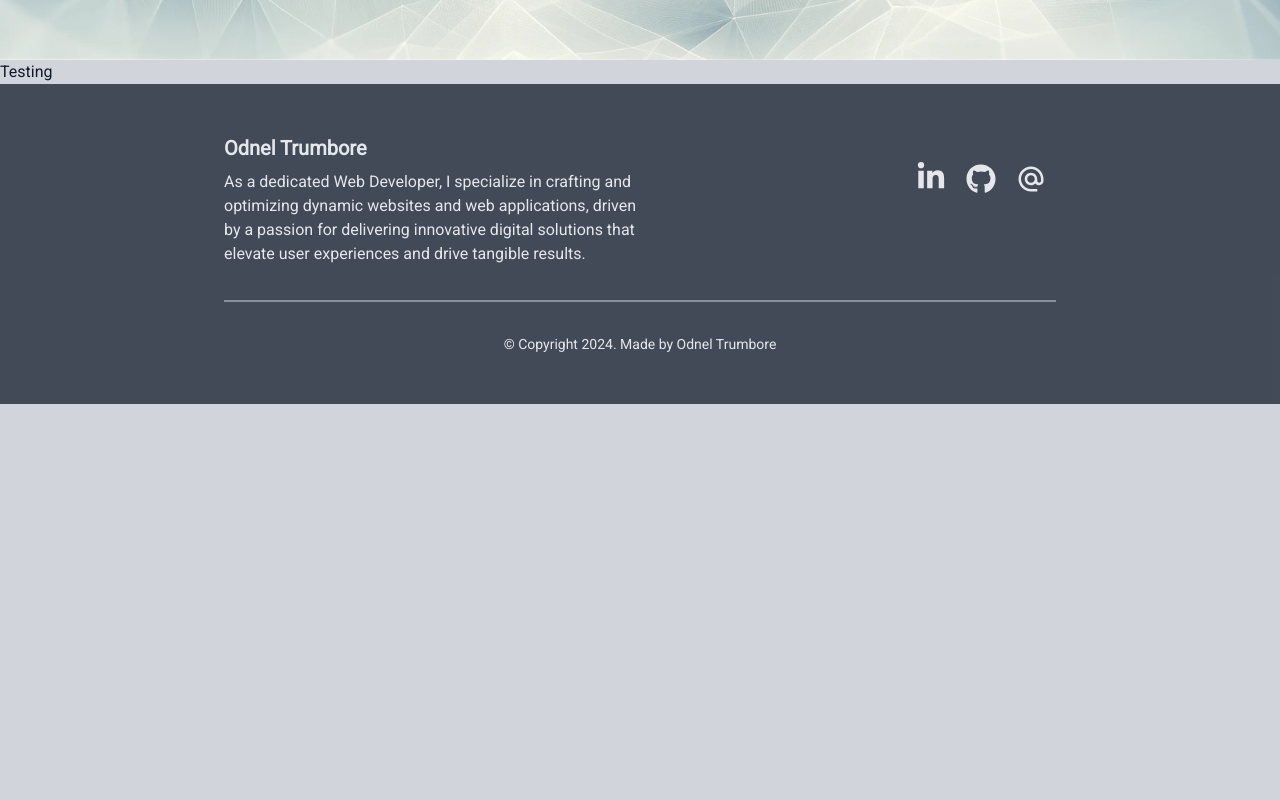
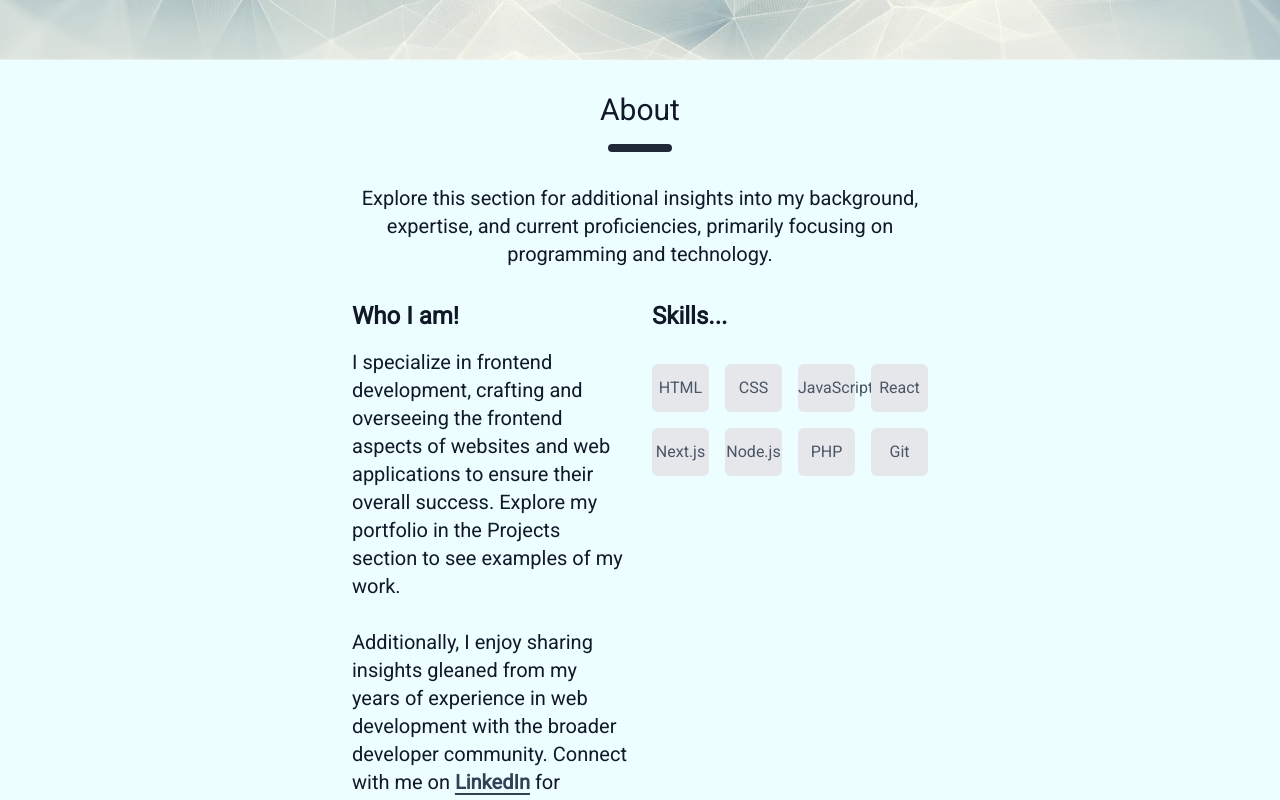
Before and after one commit to otrumbore/portfolio.v2, a Next.js app: page / in a window 1280 px wide. Shown: the part 740-1540 px from the top of the page. Before the commit the page ends 1144 px from the top, so only its background shows below. Built offline with nearby package versions, Linux system fonts and the light colour scheme.

Commit message:
adding about section

```diff
--- a/app/page.js
+++ b/app/page.js
@@ -1,7 +1,9 @@
+import About from '../components/about';
+
 export default function Home() {
 	return (
 		<div className=''>
-			<div>Testing</div>
+			<About />
 		</div>
 	);
 }
--- /dev/null
+++ b/components/about.jsx
@@ -0,0 +1,100 @@
+'use client';
+
+import React, { useState, useEffect } from 'react';
+import { motion } from 'framer-motion';
+import { useInView } from 'react-intersection-observer';
+
+const About = () => {
+	const [isVisible, setIsVisible] = useState(false);
+	const { ref, inView } = useInView({
+		triggerOnce: true,
+		threshold: 0.25,
+	});
+	const skills = [
+		'HTML',
+		'CSS',
+		'JavaScript',
+		'React',
+		'Next.js',
+		'Node.js',
+		'PHP',
+		'Git',
+	];
+
+	useEffect(() => {
+		if (inView) {
+			setIsVisible(true);
+		}
+	}, [inView]);
+
+	return (
+		<div name='about' id='about' className='relative'>
+			<div ref={ref} className='p-8 bg-cyan-50 min-h-screen h-auto'>
+				<motion.div
+					initial={{ opacity: 0, y: -50 }} // Initial opacity and y position (above)
+					animate={{ opacity: isVisible ? 1 : 0, y: isVisible ? 0 : -50 }} // Fade in when isVisible is true
+					transition={{ duration: 0.5 }} // Transition duration
+				>
+					<h3 className='text-3xl text-center'>About</h3>
+					<span className='w-full flex justify-center p-4'>
+						<hr className='border-4 w-[4rem] border-gray-800 rounded-lg' />
+					</span>
+
+					<div className='w-full flex justify-center'>
+						<div className='w-full p-4 lg:w-1/2'>
+							<p className='text-center mb-8 text-xl'>
+								Explore this section for additional insights into my background,
+								expertise, and current proficiencies, primarily focusing on
+								programming and technology.
+							</p>
+							<div className='w-full flex flex-col lg:flex-row lg:justify-between gap-6'>
+								<div className='w-full mb-8 lg:mb-0'>
+									<h5 className='text-2xl pb-4 font-bold'>Who I am!</h5>
+									<p className='text-xl'>
+										I specialize in frontend development, crafting and
+										overseeing the frontend aspects of websites and web
+										applications to ensure their overall success. Explore my
+										portfolio in the Projects section to see examples of my
+										work.
+										<br />
+										<br />
+										Additionally, I enjoy sharing insights gleaned from my years
+										of experience in web development with the broader developer
+										community. Connect with me on{' '}
+										<a
+											href='https://www.linkedin.com/in/odnel-trumbore'
+											className='underline underline-offset-4 text-slate-700 font-semibold'
+										>
+											LinkedIn
+										</a>{' '}
+										for valuable content on web development and programming.
+										<br />
+										<br />
+										I'm actively seeking new job opportunities where I can apply
+										my skills, learn, and advance professionally. If you have a
+										fitting opportunity, I'm eager to hear from you.
+									</p>
+								</div>
+								<div className='w-full'>
+									<h5 className='text-2xl mb-8 font-bold'>Skills...</h5>
+									<div className='grid grid-cols-3 lg:grid-cols-4 gap-4'>
+										{skills.map((skill) => (
+											<span
+												key={skill}
+												className='bg-gray-200 rounded-md text-gray-600 text-center py-3'
+											>
+												{skill}
+											</span>
+										))}
+									</div>
+								</div>
+							</div>
+						</div>
+					</div>
+				</motion.div>
+			</div>
+		</div>
+	);
+};
+
+export default About;
```
